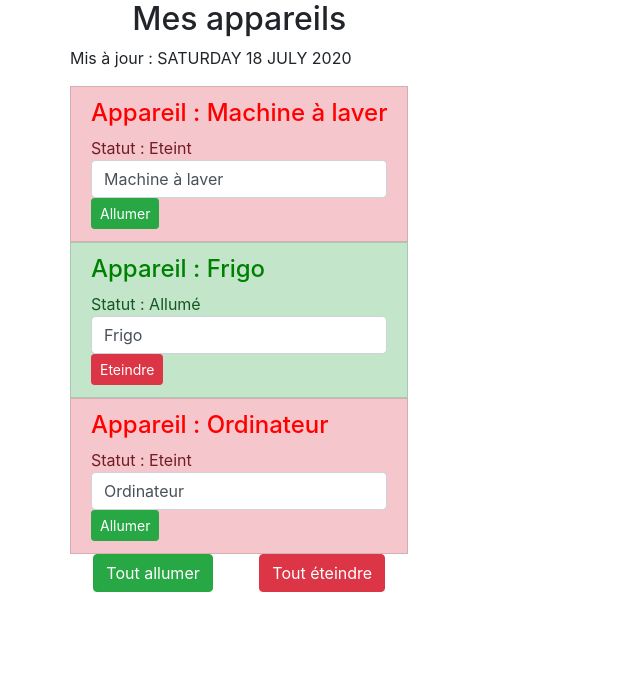
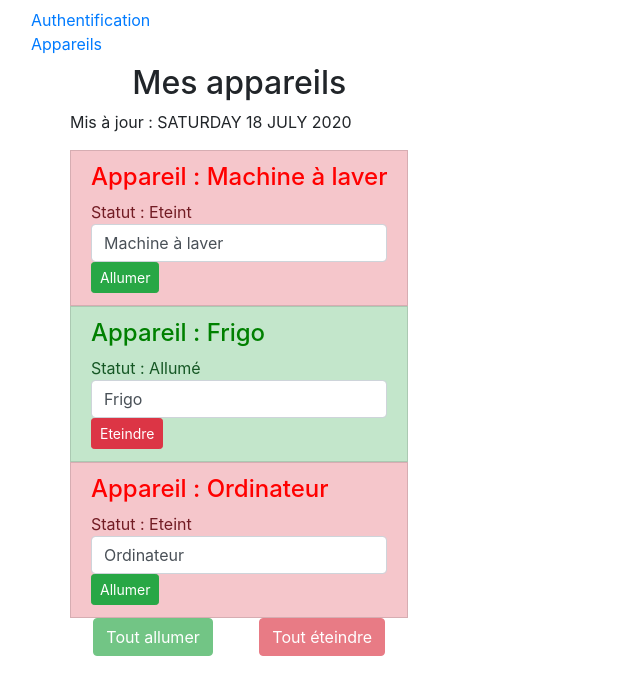
Before and after one commit to Maxx-N/angular-open-classrooms, an Angular app: page / in a window 1280 px wide. Shown: the top 694 px of the page, without its empty margins (0-640 px from the left). Built offline with nearby package versions, Linux system fonts and the light colour scheme.

Commit message:
[DOING] prepare routing

```diff
--- a/src/app/app-routing.module.ts
+++ b/src/app/app-routing.module.ts
@@ -1,10 +1,16 @@
 import { NgModule } from '@angular/core';
 import { Routes, RouterModule } from '@angular/router';
+import { DevicesViewComponent } from './devices-view/devices-view.component';
+import { AuthenticationComponent } from './authentication/authentication.component';
 
-const routes: Routes = [];
+const routes: Routes = [
+  { path: '', component: DevicesViewComponent },
+  { path: 'devices', component: DevicesViewComponent },
+  { path: 'authentication', component: AuthenticationComponent }
+];
 
 @NgModule({
   imports: [RouterModule.forRoot(routes)],
-  exports: [RouterModule]
+  exports: [RouterModule],
 })
-export class AppRoutingModule { }
+export class AppRoutingModule {}
--- a/src/app/app.component.html
+++ b/src/app/app.component.html
@@ -1,35 +1,17 @@
+<nav class="navbar navbar-default">
+  <div class="container-fluid">
+    <div class="navbar-collapse">
+      <ul class="nav navbar-nav">
+        <li><a href="#">Authentification</a></li>
+        <li class="active"><a href="#">Appareils</a></li>
+      </ul>
+    </div>
+  </div>
+</nav>
 <div class="container">
   <div class="row">
     <div class="col-xs-12">
-      <h2 class="text-center">Mes appareils</h2>
-      <p>
-        Mis à jour :
-        {{ lastUpdate | async | date: "EEEE d MMMM y" | uppercase }}
-      </p>
-      <ul class="list-group">
-        <app-device
-          *ngFor="let device of devicesArray; let i = index"
-          [deviceName]="device.name"
-          [deviceStatus]="device.status"
-          [id]="i"
-        ></app-device>
-        <div class="d-flex justify-content-around">
-          <button
-            class="btn btn-success"
-            [disabled]="!isAuthenticated"
-            (click)="onClickTurnOnEverything()"
-          >
-            Tout allumer
-          </button>
-          <button
-            class="btn btn-danger"
-            [disabled]="!isAuthenticated"
-            (click)="onClickTurnOffEverything()"
-          >
-            Tout éteindre
-          </button>
-        </div>
-      </ul>
+      <router-outlet></router-outlet>
     </div>
   </div>
 </div>
--- a/src/app/app.component.ts
+++ b/src/app/app.component.ts
@@ -1,40 +1,10 @@
-import { Component, OnInit } from '@angular/core';
-import { DeviceService } from './services/device.service';
+import { Component } from '@angular/core';
 
 @Component({
   selector: 'app-root',
   templateUrl: './app.component.html',
   styleUrls: ['./app.component.scss'],
 })
-export class AppComponent implements OnInit {
-  isAuthenticated: boolean = false;
-
-  devicesArray: any[];
-
-  lastUpdate = new Promise((resolve, reject) => {
-    const date = new Date();
-    setTimeout(() => {
-      resolve(date);
-    }, 2000);
-  });
-
-  constructor(private deviceService: DeviceService) {
-    setTimeout(() => {
-      this.isAuthenticated = true;
-    }, 2000);
-  }
-
-  ngOnInit() {
-    this.devicesArray = this.deviceService.devicesArray;
-  }
-
-  onClickTurnOnEverything(): void {
-    this.deviceService.switchOnAll();
-  }
-
-  onClickTurnOffEverything(): void {
-    if (confirm('Êtes-vous certain de vouloir éteindre tous vos appareils?')) {
-      this.deviceService.switchOffAll();
-    }
-  }
+export class AppComponent {
+  constructor() {}
 }
--- a/src/app/app.module.ts
+++ b/src/app/app.module.ts
@@ -7,9 +7,11 @@ import { AppComponent } from './app.component';
 import { FirstComponent } from './first/first.component';
 import { DeviceComponent } from './device/device.component';
 import { DeviceService } from './services/device.service';
+import { AuthenticationComponent } from './authentication/authentication.component';
+import { DevicesViewComponent } from './devices-view/devices-view.component';
 
 @NgModule({
-  declarations: [AppComponent, FirstComponent, DeviceComponent],
+  declarations: [AppComponent, FirstComponent, DeviceComponent, AuthenticationComponent, DevicesViewComponent],
   imports: [BrowserModule, AppRoutingModule, FormsModule],
   providers: [DeviceService],
   bootstrap: [AppComponent],
--- /dev/null
+++ b/src/app/authentication/authentication.component.html
@@ -0,0 +1 @@
+<p>authentication works!</p>
--- /dev/null
+++ b/src/app/authentication/authentication.component.ts
@@ -0,0 +1,15 @@
+import { Component, OnInit } from '@angular/core';
+
+@Component({
+  selector: 'app-authentication',
+  templateUrl: './authentication.component.html',
+  styleUrls: ['./authentication.component.scss']
+})
+export class AuthenticationComponent implements OnInit {
+
+  constructor() { }
+
+  ngOnInit(): void {
+  }
+
+}
--- /dev/null
+++ b/src/app/devices-view/devices-view.component.html
@@ -0,0 +1,35 @@
+<div class="container">
+    <div class="row">
+      <div class="col-xs-12">
+        <h2 class="text-center">Mes appareils</h2>
+        <p>
+          Mis à jour :
+          {{ lastUpdate | async | date: "EEEE d MMMM y" | uppercase }}
+        </p>
+        <ul class="list-group">
+          <app-device
+            *ngFor="let device of devicesArray; let i = index"
+            [deviceName]="device.name"
+            [deviceStatus]="device.status"
+            [id]="i"
+          ></app-device>
+          <div class="d-flex justify-content-around">
+            <button
+              class="btn btn-success"
+              [disabled]="!isAuthenticated"
+              (click)="onClickTurnOnEverything()"
+            >
+              Tout allumer
+            </button>
+            <button
+              class="btn btn-danger"
+              [disabled]="!isAuthenticated"
+              (click)="onClickTurnOffEverything()"
+            >
+              Tout éteindre
+            </button>
+          </div>
+        </ul>
+      </div>
+    </div>
+  </div>
--- /dev/null
+++ b/src/app/devices-view/devices-view.component.ts
@@ -0,0 +1,39 @@
+import { Component, OnInit } from '@angular/core';
+import { DeviceService } from '../services/device.service';
+
+@Component({
+  selector: 'app-devices-view',
+  templateUrl: './devices-view.component.html',
+  styleUrls: ['./devices-view.component.scss'],
+})
+export class DevicesViewComponent implements OnInit {
+
+  devicesArray: any[];
+
+  lastUpdate = new Promise((resolve, reject) => {
+    const date = new Date();
+    setTimeout(() => {
+      resolve(date);
+    }, 2000);
+  });
+
+  isAuthenticated: boolean = false;
+
+  constructor(private deviceService: DeviceService) {}
+
+  ngOnInit():void {
+    this.devicesArray = this.deviceService.devicesArray;
+  }
+
+  onClickTurnOnEverything(): void {
+    this.deviceService.switchOnAll();
+  }
+
+  onClickTurnOffEverything(): void {
+    if (confirm('Êtes-vous certain de vouloir éteindre tous vos appareils?')) {
+      this.deviceService.switchOffAll();
+    }
+  }
+
+
+}
```
Also changed, not shown: src/app/authentication/authentication.component.scss (added), src/app/devices-view/devices-view.component.scss (added).
